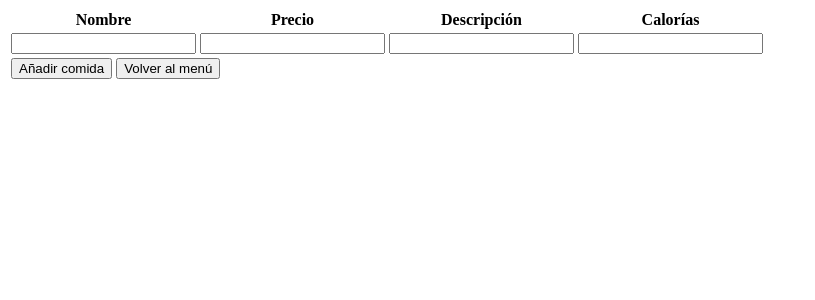
After one commit to CauaHino/DAM, a PHP site: page /anadir.php in a window 1280 px wide. The commit adds this page. Shown: the top 300 px of the page, without its empty margins (0-815 px from the left). Run offline with PHP 8.4, Linux system fonts and the light colour scheme.

Commit message:
fix, feat: correcion de fallos y anadir.php hecho

```diff
--- /dev/null
+++ b/Proyectos/php/MenuXml/anadir.php
@@ -0,0 +1,78 @@
+<?php
+$archivoXml = 'carta.xml';
+$mensaje = '';
+
+if ($_SERVER['REQUEST_METHOD'] === 'POST') {
+    // Verificar que todos los campos existen
+    $camposRequeridos = ['nombre', 'precio', 'descripcion', 'calorias'];
+    foreach ($camposRequeridos as $campo) {
+        if (!isset($_POST[$campo]) || $_POST[$campo] === '') {
+            die("Error: el campo '$campo' es obligatorio.");
+        }
+    }
+
+    $nombre      = htmlspecialchars(trim($_POST['nombre']));
+    $precio      = floatval($_POST['precio']);
+    $descripcion = htmlspecialchars(trim($_POST['descripcion']));
+    $calorias    = intval($_POST['calorias']);
+
+    if (file_exists($archivoXml)) {
+        $xml = simplexml_load_file($archivoXml);
+    } else {
+        $xml = new SimpleXMLElement('<carta/>');
+    }
+
+    $comida = $xml->addChild('comida');
+    $comida->addChild('nombre',      $nombre);
+    $comida->addChild('precio',      $precio);
+    $comida->addChild('descripcion', $descripcion);
+    $comida->addChild('calorias',    $calorias);
+
+    $dom = new DOMDocument('1.0', 'UTF-8');
+    $dom->preserveWhiteSpace = false;
+    $dom->formatOutput       = true;
+    $dom->loadXML($xml->asXML());
+    $dom->save($archivoXml);
+
+    $mensaje = "Comida añadida correctamente.";
+}
+?>
+
+<!DOCTYPE html>
+<html lang="en">
+<head>
+    <meta charset="UTF-8">
+    <meta name="viewport" content="width=device-width, initial-scale=1.0">
+    <title>Añadir Comida</title>
+</head>
+<body>
+
+    <?php if ($mensaje): ?>
+        <p style="color: green;"><?= $mensaje ?></p>
+    <?php endif; ?>
+
+    <form method="post" action="">
+        <table id="anadir-comida">
+            <tr>
+                <th>Nombre</th>
+                <th>Precio</th>
+                <th>Descripción</th>
+                <th>Calorías</th>
+            </tr>
+            <tr>
+                <td><input type="text" name="nombre" required></td>
+                <td><input type="number" name="precio" step="0.01" required></td>
+                <td><input type="text" name="descripcion" required></td>
+                <td><input type="number" name="calorias" required></td>
+            </tr>
+            <tr>
+                <td colspan="4">
+                    <button type="submit">Añadir comida</button>
+                    <button type="button" onclick="window.location.href='index.php'">Volver al menú</button>
+                </td>
+            </tr>
+        </table>
+    </form>
+
+</body>
+</html>
--- a/Proyectos/php/MenuXml/cargarDatos.php
+++ b/Proyectos/php/MenuXml/cargarDatos.php
@@ -1,6 +1,6 @@
 <?php
 
-$archivo_xml = 'Ejercicio9.xml';
+$archivo_xml = 'carta.xml';
 
 // Paso 2: Verificar que el archivo existe y si no nos mostrará un mensaje de error
 if (!file_exists($archivo_xml)) {
--- a/Proyectos/php/MenuXml/index.php
+++ b/Proyectos/php/MenuXml/index.php
@@ -10,6 +10,7 @@
 <body>
     <h1>Menu Restaurante</h1>
     <p>Datos cargados desde XML usando PHP</p>
+    <button id="btn-anadir" onclick="window.location.href='anadir.php'">Añadir Comida</button>
 
 
     <!-- Contenedor de la tabla (visible cuando hay datos) -->
```
Also changed, not shown: Proyectos/php/MenuXml/Ejercicio9.xml (deleted, +0 -21 lines), Proyectos/php/MenuXml/carta.xml (added, +21 -0 lines).
